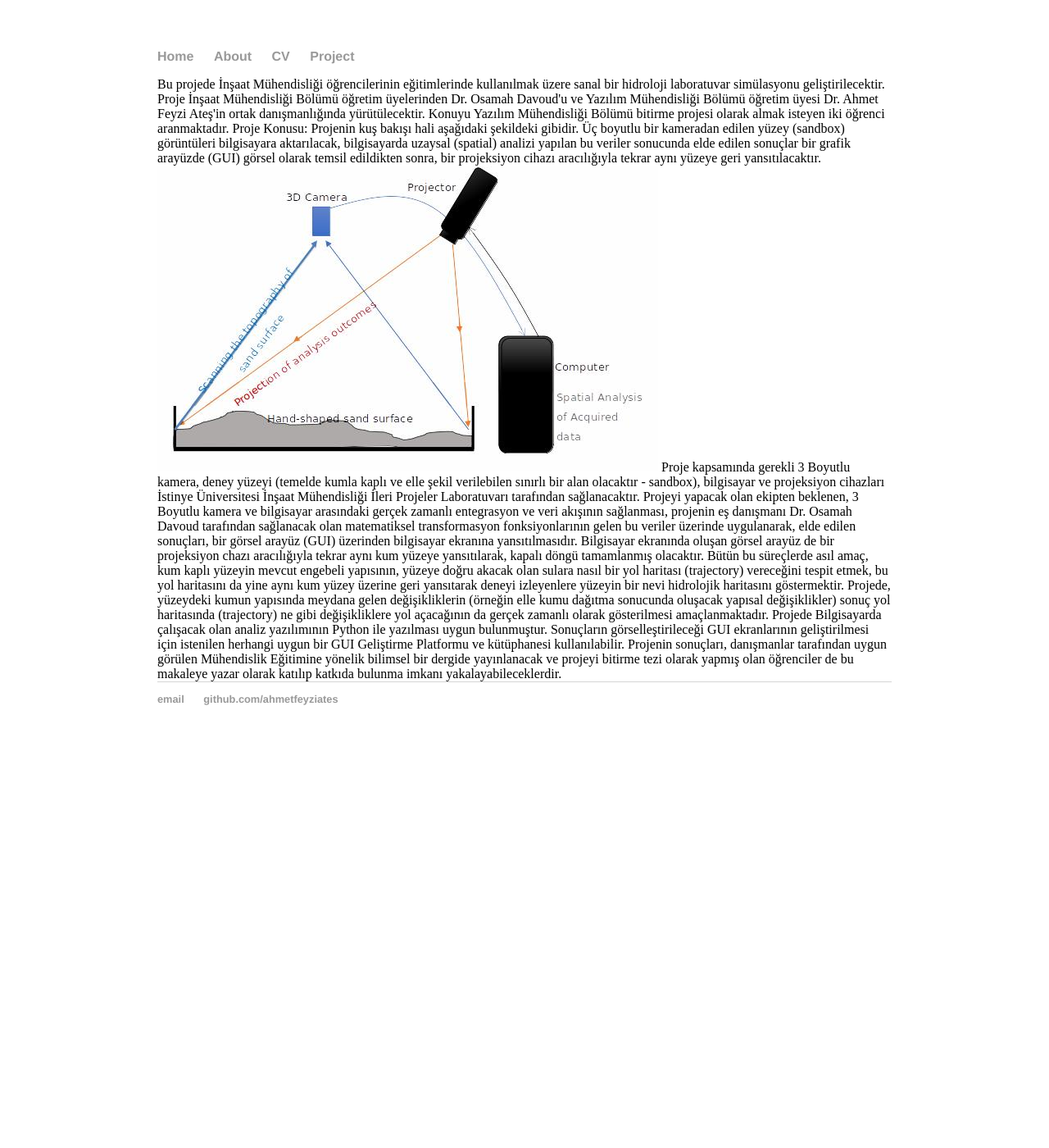
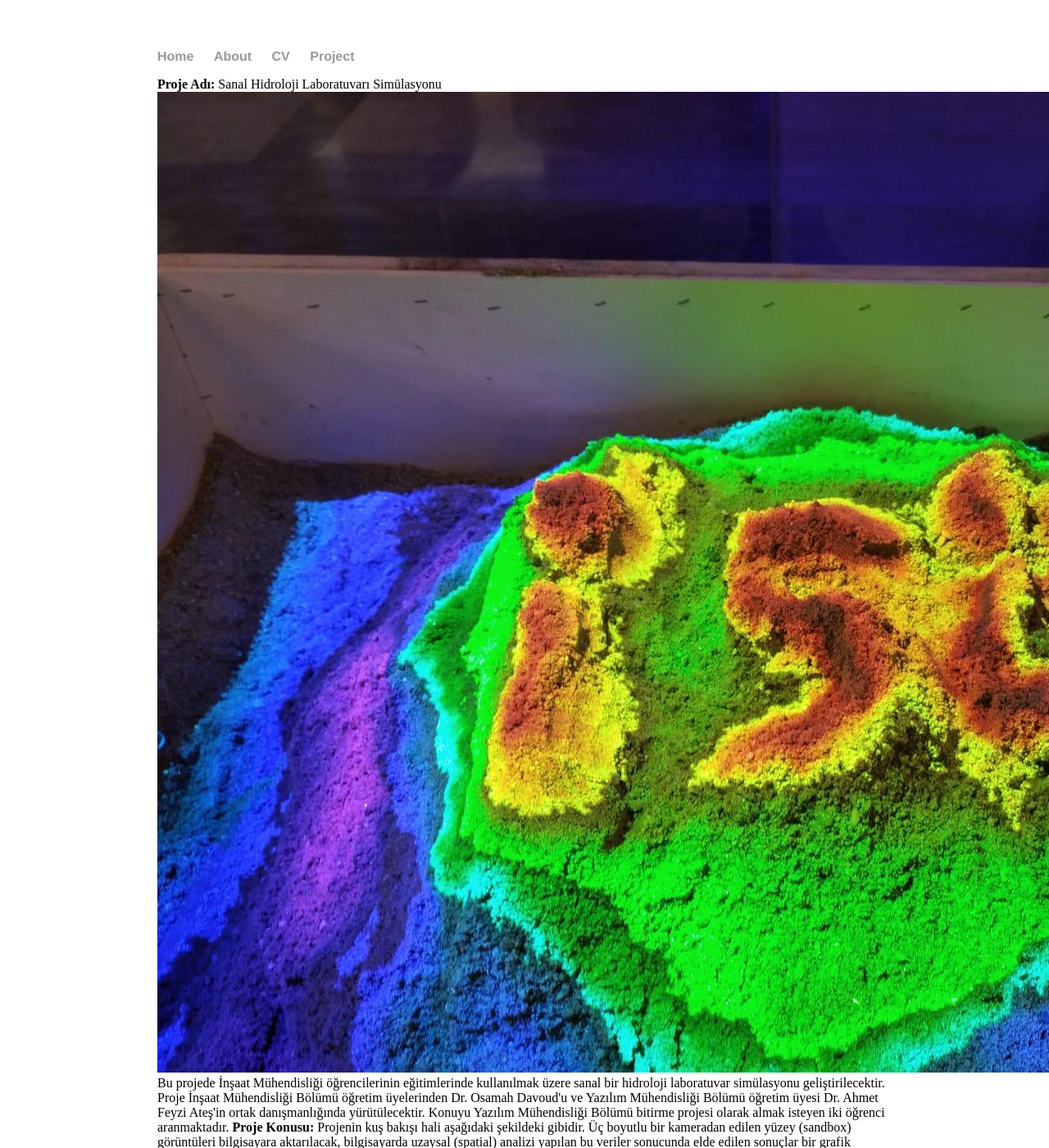
Before and after one commit to ahmetfeyziates/ahmetfeyziates.github.io, a Jekyll site: the page built from project/index.html, in a window 1280 px wide and 1400 px high. Shown: the whole window at 82% size. Built offline with Jekyll 4.4.1, drawn with Linux system fonts in a browser that asks for light colours; some of the changed text lies outside the part shown.

Commit message:
Update index.html

```diff
--- a/project/index.html
+++ b/project/index.html
@@ -2,18 +2,29 @@
 layout: default
 title: Ahmet Feyzi Ates, Horrible Cop
 ---
+<b>Proje Adı:</b> Sanal Hidroloji Laboratuvarı Simülasyonu
+
+<img src="isu.jpg" alt="ISU Hydrology Simulation">
 
 Bu projede İnşaat Mühendisliği öğrencilerinin eğitimlerinde kullanılmak üzere sanal bir hidroloji laboratuvar simülasyonu geliştirilecektir.
 Proje İnşaat Mühendisliği Bölümü öğretim üyelerinden Dr. Osamah Davoud'u ve Yazılım Mühendisliği Bölümü öğretim üyesi Dr. Ahmet Feyzi Ateş'in
 ortak danışmanlığında yürütülecektir. Konuyu Yazılım Mühendisliği Bölümü bitirme projesi olarak almak isteyen iki öğrenci aranmaktadır.
 
-Proje Konusu: Projenin kuş bakışı hali aşağıdaki şekildeki gibidir. Üç boyutlu bir kameradan edilen yüzey (sandbox) görüntüleri bilgisayara aktarılacak,
+<b>Proje Konusu:</b> Projenin kuş bakışı hali aşağıdaki şekildeki gibidir. Üç boyutlu bir kameradan edilen yüzey (sandbox) görüntüleri bilgisayara aktarılacak,
 bilgisayarda uzaysal (spatial) analizi yapılan bu veriler sonucunda elde edilen sonuçlar bir grafik arayüzde (GUI) görsel olarak temsil edildikten sonra,
 bir projeksiyon cihazı aracılığıyla tekrar aynı yüzeye geri yansıtılacaktır.
 
 <img src="overall.jpg" alt="Proje Şematiği">
 
-Proje kapsamında gerekli 3 Boyutlu kamera, deney yüzeyi (temelde kumla kaplı ve elle şekil verilebilen sınırlı bir alan olacaktır - sandbox), bilgisayar ve projeksiyon cihazları İstinye Üniversitesi İnşaat Mühendisliği İleri Projeler Laboratuvarı tarafından sağlanacaktır. Projeyi yapacak olan ekipten beklenen, 3 Boyutlu kamera ve bilgisayar arasındaki gerçek zamanlı entegrasyon ve veri akışının sağlanması, projenin eş danışmanı Dr. Osamah Davoud tarafından sağlanacak olan matematiksel transformasyon fonksiyonlarının gelen bu veriler üzerinde uygulanarak, elde edilen sonuçları, bir görsel arayüz (GUI) üzerinden bilgisayar ekranına yansıtılmasıdır. Bilgisayar ekranında oluşan görsel arayüz de bir projeksiyon chazı aracılığıyla tekrar aynı kum yüzeye yansıtılarak, kapalı döngü tamamlanmış olacaktır. Bütün bu süreçlerde asıl amaç, kum kaplı yüzeyin mevcut engebeli yapısının, yüzeye doğru akacak olan sulara nasıl bir yol haritası (trajectory) vereceğini tespit etmek, bu yol haritasını da yine aynı kum yüzey üzerine geri yansıtarak deneyi izleyenlere yüzeyin bir nevi hidrolojik haritasını göstermektir. Projede, yüzeydeki kumun yapısında meydana gelen değişikliklerin (örneğin elle kumu dağıtma sonucunda oluşacak yapısal değişiklikler) sonuç yol haritasında (trajectory) ne gibi değişikliklere yol açacağının da gerçek zamanlı olarak gösterilmesi amaçlanmaktadır.
+Proje kapsamında gerekli 3 Boyutlu kamera, deney yüzeyi (temelde kumla kaplı ve elle şekil verilebilen sınırlı bir alan olacaktır - sandbox),
+bilgisayar ve projeksiyon cihazları İstinye Üniversitesi İnşaat Mühendisliği İleri Projeler Laboratuvarı tarafından sağlanacaktır. Projeyi yapacak olan
+ekipten beklenen, 3 Boyutlu kamera ve bilgisayar arasındaki gerçek zamanlı entegrasyon ve veri akışının sağlanması, projenin eş danışmanı Dr. Osamah Davoud
+tarafından sağlanacak olan matematiksel transformasyon fonksiyonlarının gelen bu veriler üzerinde uygulanması ve elde edilen sonuçları, bir görsel arayüz
+(GUI) üzerinden bilgisayar ekranına yansıtılmasıdır. Bilgisayar ekranında oluşan görsel arayüz de bir projeksiyon chazı aracılığıyla tekrar aynı kum yüzeye
+yansıtılarak, kapalı döngü tamamlanmış olacaktır. Bütün bu süreçlerde asıl amaç, kum kaplı yüzeyin mevcut engebeli yapısının, yüzeye doğru akacak olan sulara
+nasıl bir yol haritası (trajectory) vereceğini tespit etmek, bu yol haritasını da yine aynı kum yüzey üzerine geri yansıtarak deneyi izleyenlere yüzeyin bir
+nevi hidrolojik haritasını göstermektir. Projede, yüzeydeki kumun yapısında meydana gelen değişikliklerin (örneğin elle kumu dağıtma sonucunda oluşacak yapısal
+değişiklikler) sonuç yol haritasında (trajectory) ne gibi değişimlere yol açacağının da gerçek zamanlı olarak gösterilmesi amaçlanmaktadır.
 
 Projede Bilgisayarda çalışacak olan analiz yazılımının Python ile yazılması uygun bulunmuştur. Sonuçların görselleştirileceği GUI ekranlarının geliştirilmesi için istenilen herhangi uygun bir GUI Geliştirme Platformu ve kütüphanesi kullanılabilir.
 
```
